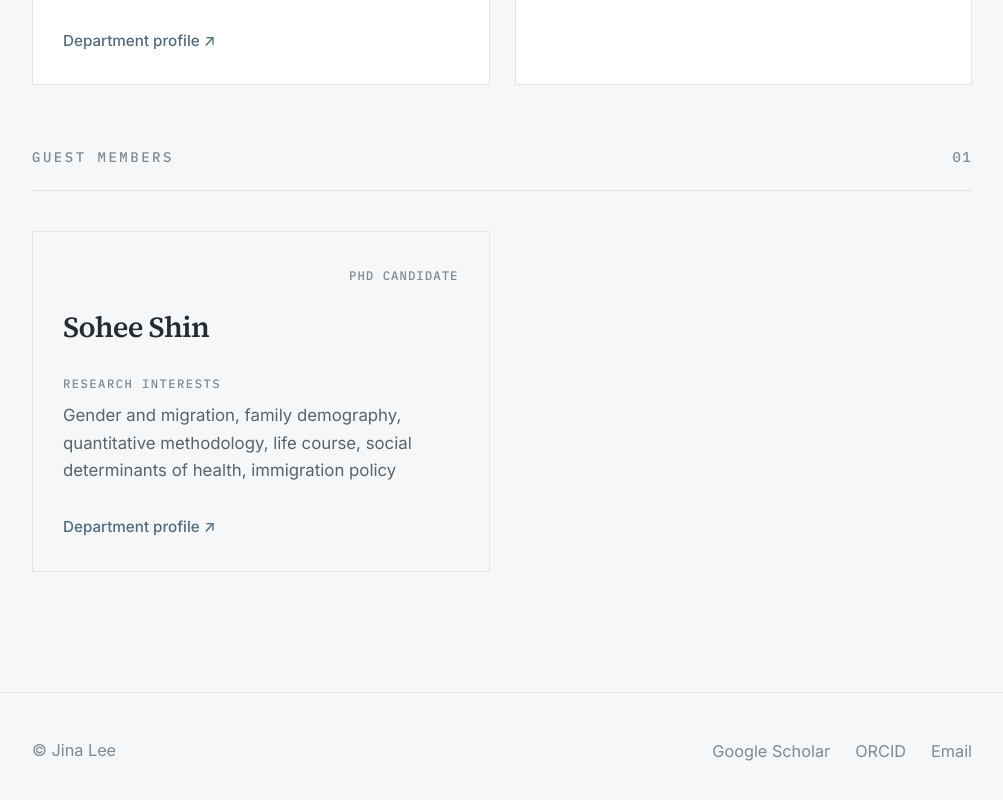
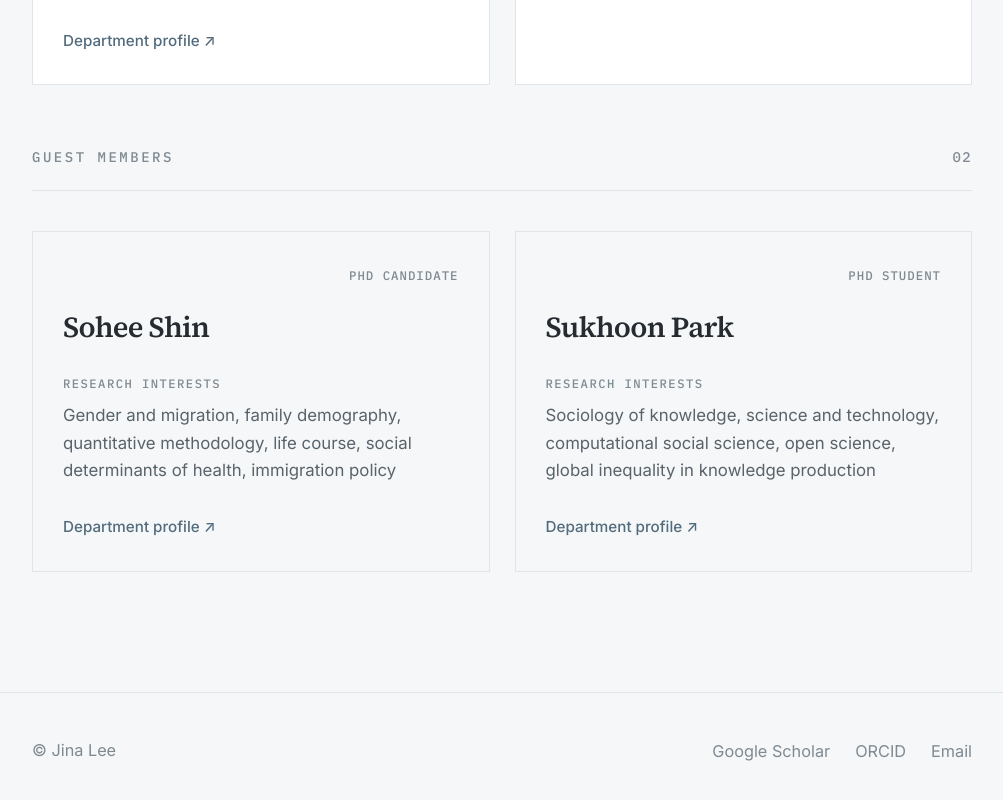
Before and after one commit to JinaLee-soc/jinalee-soc, a Next.js app: page /lab in a window 1280 px wide. Shown: the part 1175-1975 px from the top of the page, without its empty margins (138-1141 px from the left). Built offline with nearby package versions, Linux system fonts and the light colour scheme; a web font is replaced by a local one.

Commit message:
Restore Sukhoon Park to lab page

```diff
--- a/src/pages/lab.tsx
+++ b/src/pages/lab.tsx
@@ -31,6 +31,16 @@ const members = [
       ko: '젠더와 이주, 가족인구학, 양적 방법론, 생애과정, 건강의 사회적 결정요인, 이민정책',
     },
     profile: 'https://sociology.illinois.edu/directory/profile/sohees2',
+  },
+  {
+    name: 'Sukhoon Park',
+    membership: 'guest',
+    role: { en: 'PhD Student', ko: '박사과정' },
+    interests: {
+      en: 'Sociology of knowledge, science and technology, computational social science, open science, global inequality in knowledge production',
+      ko: '지식사회학, 과학기술사회학, 계산사회과학, 오픈 사이언스, 지식 생산의 글로벌 불평등',
+    },
+    profile: 'https://sociology.arizona.edu/person/sukhoon-park',
   },
 ] as const
 
@@ -130,7 +140,7 @@ export default function Lab() {
                 {text.guests}
               </p>
               <span className="lab-members__count" aria-hidden="true">
-                01
+                02
               </span>
             </div>
 
```
